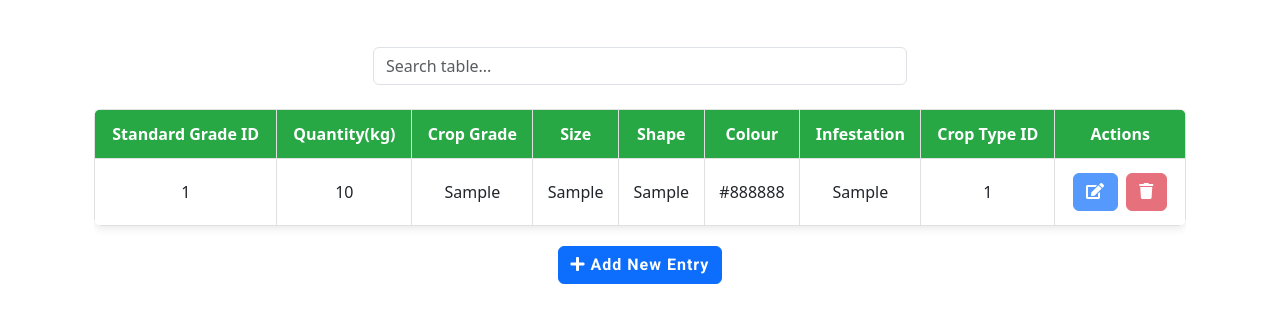
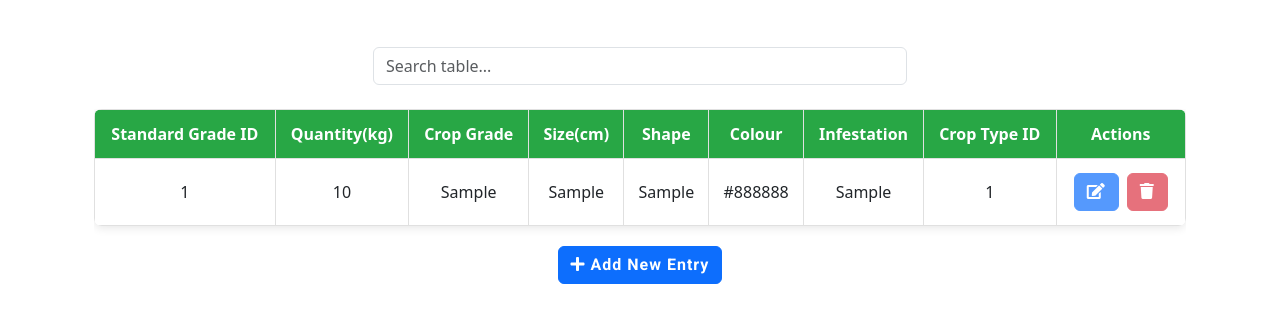
Before and after one commit to SsRito/DBMS-Project, a PHP site: page /gradingCriteria.php in a window 1280 px wide. Shown: the part 1181-1495 px from the top of the page. Run offline with PHP 8.4, Linux system fonts and the light colour scheme; tables that the repository leaves empty or names only in its code hold one stand-in row (values such as "Sample post"); some libraries are stand-ins or nearby versions.

Commit message:
Update gradingCriteria.php

```diff
--- a/gradingCriteria.php
+++ b/gradingCriteria.php
@@ -433,7 +433,7 @@ if (isset($_POST['update'])) {
                             <th>Standard Grade ID</th>
                             <th>Quantity(kg)</th>
                             <th>Crop Grade</th>
-                            <th>Size</th>
+                            <th>Size(cm)</th>
                             <th>Shape</th>
                             <th>Colour</th>
                             <th>Infestation</th>
```
